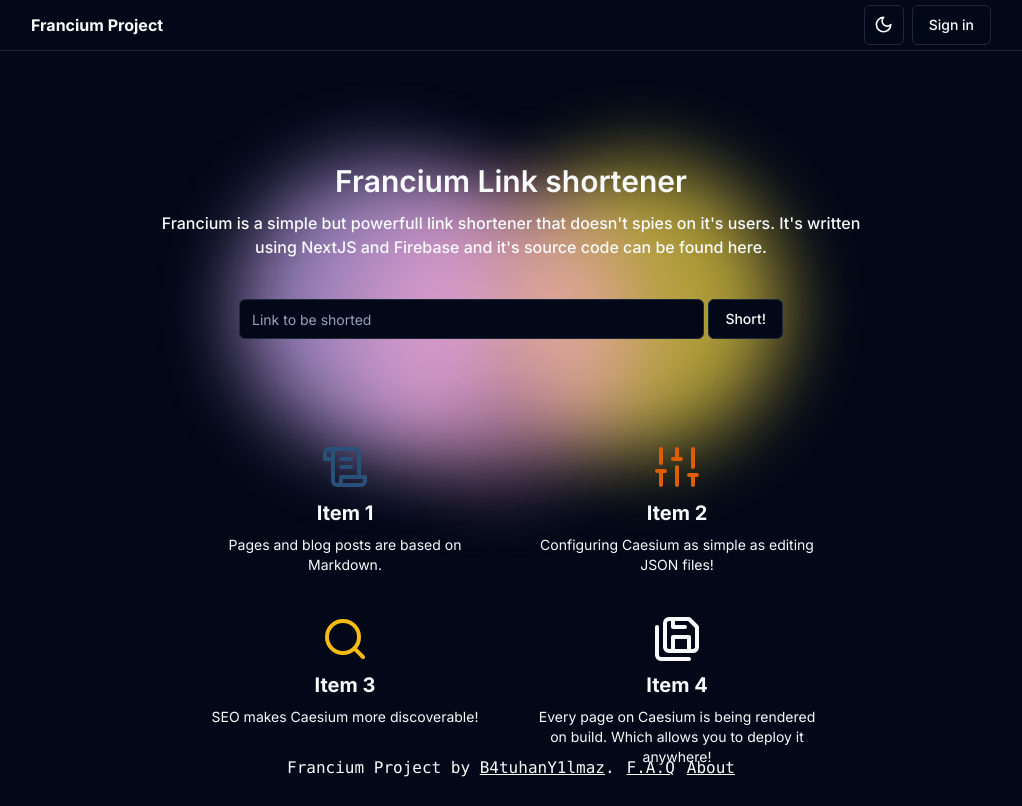
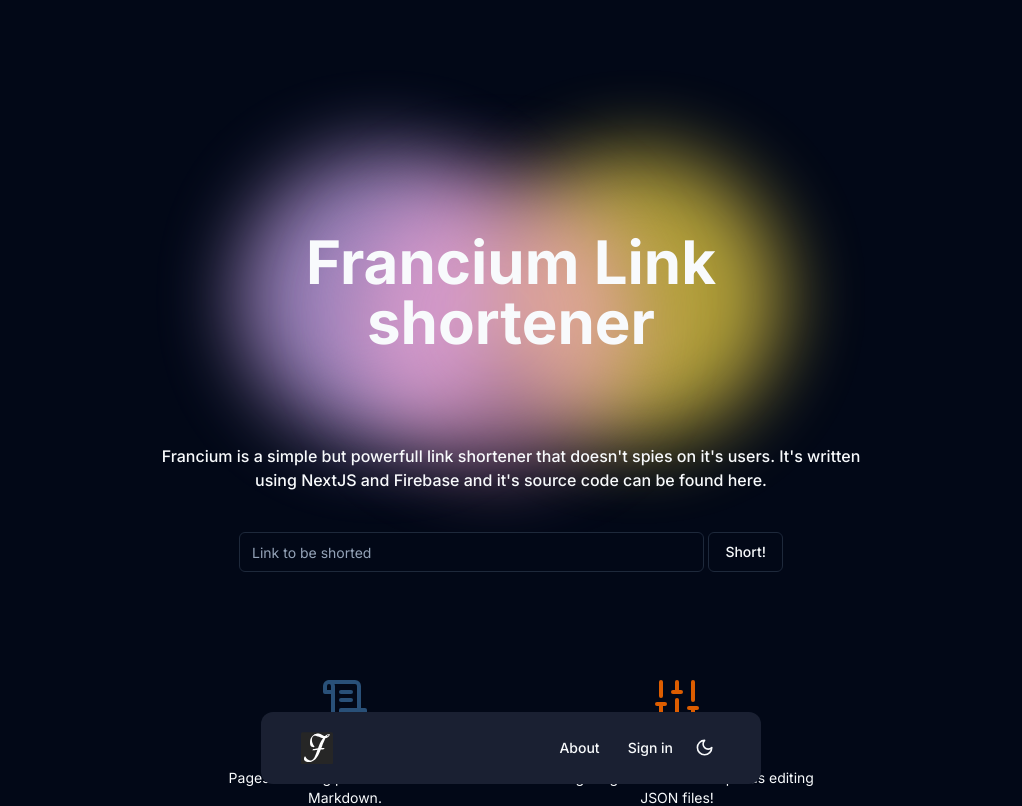
Before and after one commit to y1mz/francium, a Next.js app: page / in a window 1280 px wide. Shown: the top 806 px of the page, without its empty margins (129-1151 px from the left). Built offline with nearby package versions, Linux system fonts and the light colour scheme.

Commit message:
Update design.

```diff
--- a/src/app/layout.jsx
+++ b/src/app/layout.jsx
@@ -2,7 +2,6 @@
 import "./globals.css";
 
 import ThemesProvider from "@/components/body/theme-provider"
-import Header from "@/components/body/header"
 import Footer from "@/components/body/footer"
 
 const inter = Inter({ subsets: ["latin"] });
@@ -15,15 +14,12 @@
 export default function RootLayout({ children }) {
   return (
     <html lang="en">
-      <body className={`min-h-screen ${inter.className}`}>
+      <body className={`min-h-screen py-10 ${inter.className}`}>
         <ThemesProvider
           attribute="class"
           defaultTheme="dark"
           disableTransitionOnChange
         >
-          <Header
-            Title={"Francium Project"}
-          />
           {children}
           <Footer />
         </ThemesProvider>
--- a/src/components/body/containers/home-container.jsx
+++ b/src/components/body/containers/home-container.jsx
@@ -9,13 +9,13 @@
 
 function HomeContainer() {
     return (
-        <div className="justify-center mx-auto flex flex-col py-10 sm:py-28">
+        <div className="justify-center mx-auto flex flex-col py-10 mb-20 sm:py-28">
             <div className="relative">
-                <div className="absolute top-0 left-20 w-72 h-72 bg-purple-300 rounded-full  mix-blend blur-2xl opacity-70 animate-blob delay-50" />
-                <div className="absolute top-0 right-20 w-72 h-72 bg-yellow-300 rounded-full mix-blend blur-2xl opacity-70 animate-blob"/>
-                <div className="absolute top-6 left-48 w-72 h-72 bg-pink-300 rounded-full mix-blend blur-2xl opacity-60 animate-blob" />
+                <div className="absolute top-0 left-20 w-48 h-48 sm:w-72 md:h-72 bg-purple-300 rounded-full  mix-blend blur-2xl opacity-70 animate-blob delay-50" />
+                <div className="absolute top-0 right-20 md:w-72 w-48 h-48 sm:h-72 bg-yellow-300 rounded-full mix-blend blur-2xl opacity-70 animate-blob delay-60"/>
+                <div className="absolute top-6 left-48 md:w-72 w-48 h-48 sm:h-72 bg-pink-300 rounded-full mix-blend blur-2xl opacity-60 animate-blob" />
                 <div className="absolute">
-                    <h1 className="text-center text-3xl font-semibold">Francium Link shortener</h1>
+                    <h1 className="text-center text-6xl font-bold py-20">Francium Link shortener</h1>
                     <p className="text-center font-medium text-md mt-3">{config.SiteDescription}</p>
                     <div className="py-10">
                         <LinkShorterBox />
--- a/src/components/body/footer.jsx
+++ b/src/components/body/footer.jsx
@@ -1,13 +1,28 @@
-"use client"
+import Link from "next/link"
+import ModeToggle from "./header/theme-toggle"
+import UserButton from "./header/user-button"
+import { Button } from "../ui/button"
 
 function Footer() {
     return (
-        <footer className="container mx-auto px-20 py-5 mt-auto fixed inset-x-0 bottom-0">
-            <div className="">
-                <div className="flex gap-3 text-center justify-center font-mono">
-                    <p>Francium Project by <a href="https://github.com/B4tuhanY1lmaz" className="underline">B4tuhanY1lmaz</a>.</p>
-                    <a href="/faq" className="underline">F.A.Q</a>
-                    <a href="/about" className="underline">About</a>
+        <footer
+            className="container bg-[#1A2032] rounded-xl mx-auto
+            px-10 w-[350px] md:w-[500px] py-5 fixed inset-x-0 bottom-4"
+        >
+            <div className="flex justify-between">
+                <Button variant="ghost" size="main" asChild>
+                    <Link href="/">
+                        <img src="/Francium.svg"/>
+                    </Link>
+                </Button>
+                <div className="flex gap-1 text-center">
+                    <Button variant="ghost" size="main_text" asChild>
+                        <Link href="/about">
+                            About
+                        </Link>
+                    </Button>
+                    <UserButton />
+                    <ModeToggle />
                 </div>
             </div>
         </footer>
--- a/src/components/body/header.jsx
+++ /dev/null
@@ -1,25 +0,0 @@
-"use client"
-
-import { Separator } from "../ui/separator"
-
-import ModeToggle from "./header/theme-toggle"
-import UserButton from "./header/user-button"
-
-function Header({ Title }) {
-    return (
-        <header className="min-w-full">
-            <div className="px-5 sm:px-10 md:px-40 flex justify-between h-[50px] items-center">
-                <div className="flex gap-5">
-                    <p className="font-bold">{Title}</p>
-                </div>
-                <div className="flex gap-2">
-                    <ModeToggle />
-                    <UserButton />
-                </div>
-            </div>
-            <Separator />
-        </header>
-    )
-}
-
-export default Header
--- a/src/components/body/header/theme-toggle.jsx
+++ b/src/components/body/header/theme-toggle.jsx
@@ -17,7 +17,7 @@
   return (
     <DropdownMenu>
       <DropdownMenuTrigger asChild>
-        <Button variant="outline" size="icon">
+        <Button variant="ghost" size="main">
           <Sun className="h-[1.2rem] w-[1.2rem] rotate-0 scale-100 transition-all dark:-rotate-90 dark:scale-0" />
           <Moon className="absolute h-[1.2rem] w-[1.2rem] rotate-90 scale-0 transition-all dark:rotate-0 dark:scale-100" />
           <span className="sr-only">Toggle theme</span>
--- a/src/components/body/header/user-button.jsx
+++ b/src/components/body/header/user-button.jsx
@@ -4,7 +4,7 @@
 
 function UserButton() {
     return (
-        <Button variant="outline">
+        <Button variant="ghost" size="main_text">
             Sign in
         </Button>
     )
--- a/src/components/ui/button.jsx
+++ b/src/components/ui/button.jsx
@@ -24,6 +24,8 @@
         sm: "h-9 rounded-md px-3",
         lg: "h-11 rounded-md px-8",
         icon: "h-10 w-10",
+        main: "h-8 w-8",
+        main_text:"h-8 px-3"
       },
     },
     defaultVariants: {
```
Also changed, not shown: public/Francium.svg (added).
